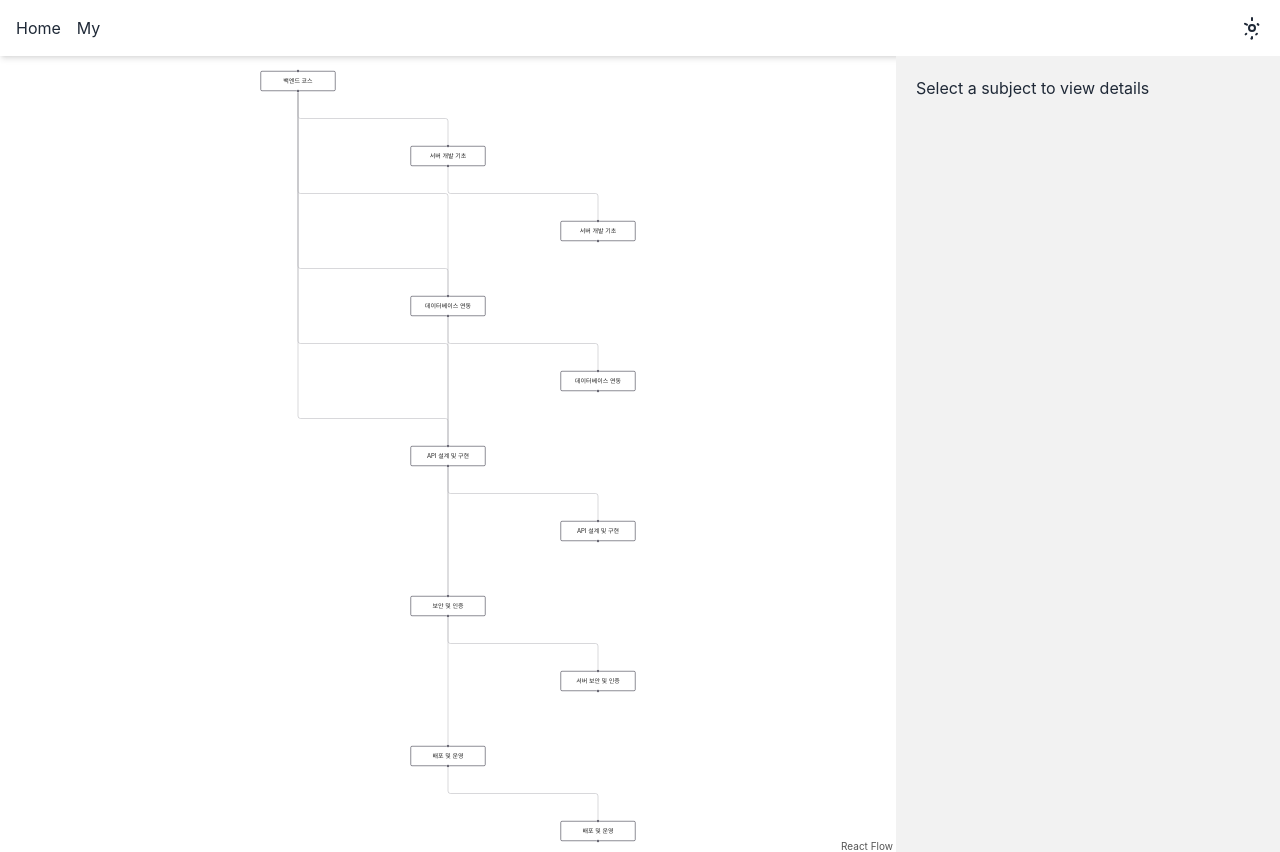
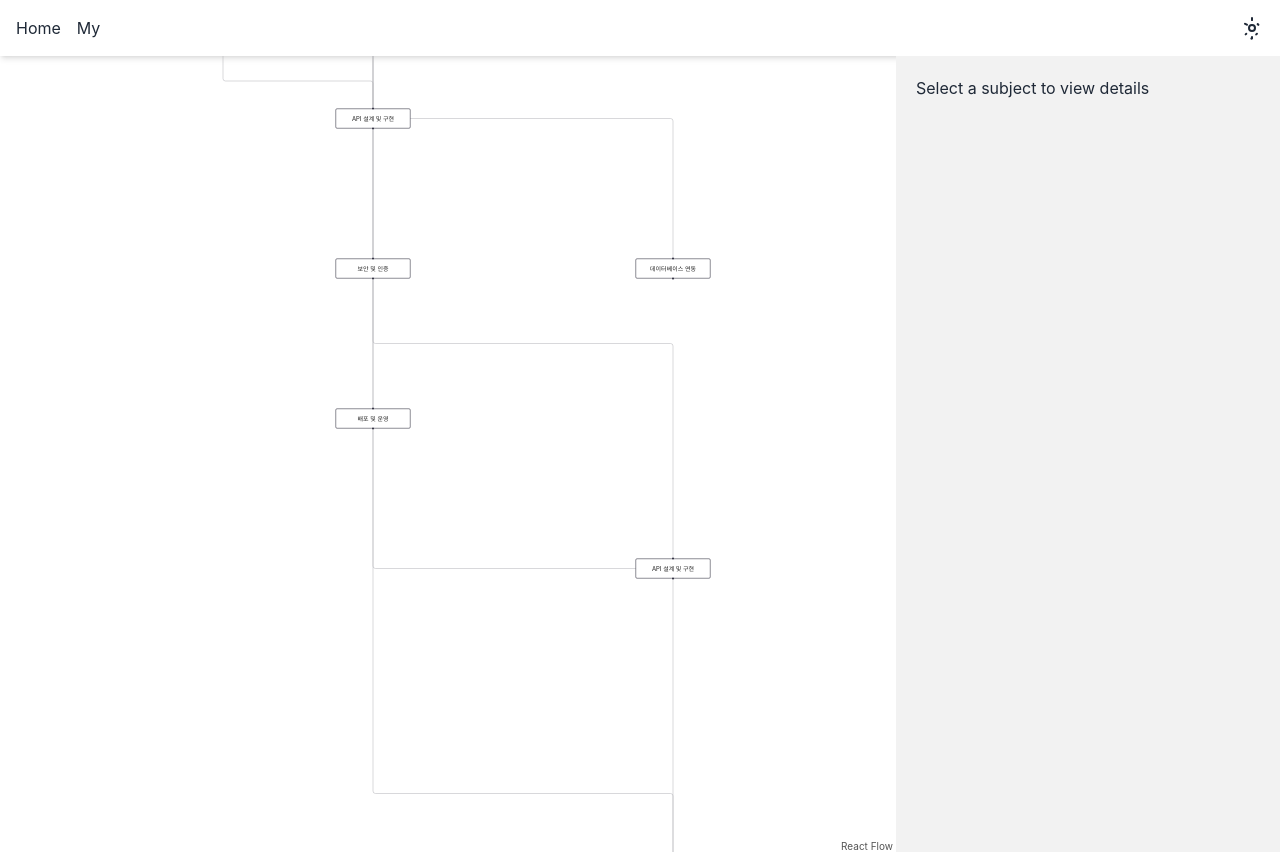
Before and after one commit to DAN-MU-ZI/capstone, a React (Create React App) app in the folder fe/: page /flow/1 in a window 1280 px wide. Shown: the top 852 px of the page. Built offline with nearby package versions, Linux system fonts and the light colour scheme.

Commit message:
노드, 엣지 토글 숨기기 적용

```diff
--- a/fe/src/pages/Flow.tsx
+++ b/fe/src/pages/Flow.tsx
@@ -1,4 +1,4 @@
-import React, { useState, MouseEvent } from 'react';
+import React, { useState, MouseEvent, useCallback, Children } from 'react';
 import ReactFlow, { Node, Edge, useNodesState, useEdgesState } from 'react-flow-renderer';
 import { useNavigate, useParams } from 'react-router-dom';
 import Accordion from '@mui/material/Accordion';
@@ -43,12 +43,18 @@ interface Subject {
     modules: Module[];
 }
 
+interface CustomedNode extends Node {
+    parentNode: string | undefined;
+    childrenIds: string[];
+    section: string;
+}
+
 const createNodesAndEdges = (data: any) => {
-    const nodes: Node[] = [];
+    const nodes: CustomedNode[] = [];
     const edges: Edge[] = [];
     let yOffset = 0;
 
-    const traverse = (parentId: string | null, nodeData: any, level: number, type: string) => {
+    const traverse = (parentId: string | null, parentNode: CustomedNode | null, nodeData: any, level: number, type: string) => {
         let nodeId = '';
         let label = '';
         let childrenKey = '';
@@ -70,13 +76,32 @@ const createNodesAndEdges = (data: any) => {
             return;
         }
 
+
         // 노드 생성
-        nodes.push({
-            id: nodeId,
-            type: 'default',
-            data: { label: label, nodeData: nodeData },
-            position: { x: level * 300, y: yOffset },
-        });
+        let node: CustomedNode;
+        if (parentNode) {
+            node = {
+                id: nodeId,
+                type: 'default',
+                data: { label: label, nodeData: nodeData },
+                position: { x: level * 300, y: yOffset },
+                parentNode: parentNode.id,
+                childrenIds: [],
+                section: type,
+            };
+            parentNode.childrenIds.push(nodeId);
+        } else {
+            node = {
+                id: nodeId,
+                type: 'default',
+                data: { label: label, nodeData: nodeData },
+                position: { x: level * 300, y: yOffset },
+                childrenIds: [],
+                parentNode: undefined,
+                section: type,
+            };
+        }
+        nodes.push(node);
 
         // 엣지 추가
         if (parentId) {
@@ -93,7 +118,7 @@ const createNodesAndEdges = (data: any) => {
         // 자식 항목이 있으면 재귀적으로 탐색 (subject까지만)
         if (childrenKey && nodeData[childrenKey]) {
             nodeData[childrenKey].forEach((child: any) => {
-                traverse(nodeId, child, level + 1, childrenKey);
+                traverse(nodeId, node, child, level + 1, childrenKey);
             });
         }
     };
@@ -103,7 +128,7 @@ const createNodesAndEdges = (data: any) => {
     const topLevelData = data[topLevelKey];
 
     topLevelData.forEach((item: any) => {
-        traverse(null, item, 0, topLevelKey);  // 최상위 항목에 대해 재귀 탐색 시작
+        traverse(null, null, item, 0, topLevelKey);  // 최상위 항목에 대해 재귀 탐색 시작
     });
 
     return { nodes, edges };
@@ -122,12 +147,102 @@ const Flow: React.FC = () => {
     const [selectedSubject, setSelectedSubject] = useState<Subject | null>(null);
     const navigate = useNavigate();
 
+    // 클릭시 하위 노드 숨기거나 다시 보이기
+    const toggleNodeCollapse = useCallback(
+        (node: CustomedNode) => {
+            if (node.section === 'programs') {
+                const filteredEdges: string[] = [];
+
+                nodesState.forEach((n) => {
+                    if (n.parentNode === node.id) {
+                        filteredEdges.push(`edge-${node.id}-${n.id}`);
+                    }
+                });
+
+                const curriculums = node.childrenIds;
+                nodesState.filter((n) => n.parentNode === node.id)
+                    .forEach((n) => {
+                        const customedNode = n as CustomedNode;
+                        customedNode.childrenIds.forEach((childId) => {
+                            filteredEdges.push(`edge-${n.id}-${childId}`);
+                        });
+                    });
+                const subjects = nodesState.filter((n) => n.parentNode && curriculums.includes(n.parentNode)).map((n) => n.id);
+
+                const children = [...curriculums, ...subjects];
+
+                ;
+
+                setNodesState((oldNodes) =>
+                    oldNodes.map((n) => {
+                        if (children.includes(n.id)) {
+                            return { ...n, hidden: !n.hidden };
+                        }
+
+                        return n;
+                    })
+                );
+
+                setEdgesState((oldEdges) =>
+                    oldEdges.map((e) => {
+                        console.log(filteredEdges.includes(e.id));
+                        if (filteredEdges.includes(e.id)) {
+                            console.log('filtered edge', e.id);
+                            return { ...e, hidden: !e.hidden };
+                        }
+
+                        return e;
+                    })
+                );
+            } else if (node.section === 'curriculums') {
+                const filteredEdges: string[] = [];
+
+                nodesState.forEach((n) => {
+                    if (n.parentNode === node.id) {
+                        filteredEdges.push(`edge-${node.id}-${n.id}`);
+                    }
+                });
+
+                const subjects = node.childrenIds;
+                const children = subjects;
+
+                setNodesState((oldNodes) =>
+                    oldNodes.map((n) => {
+                        if (children.includes(n.id)) {
+                            return { ...n, hidden: !n.hidden };
+                        }
+
+                        return n;
+                    })
+                );
+
+                setEdgesState((oldEdges) =>
+                    oldEdges.map((e) => {
+                        console.log(filteredEdges.includes(e.id));
+                        if (filteredEdges.includes(e.id)) {
+                            console.log('filtered edge', e.id);
+                            return { ...e, hidden: !e.hidden };
+                        }
+
+                        return e;
+                    })
+                );
+            }
+        },
+        [nodes, edges, setNodesState, setEdgesState]
+    );
+
     // 노드 클릭 핸들러
     const onNodeClick = (event: MouseEvent, node: Node) => {
-        if (node.data.nodeData) {
+        if (node.data.nodeData.modules) {
             setSelectedSubject(node.data.nodeData as Subject);
         } else {
             setSelectedSubject(null);
+        }
+
+        const customedNode = node as CustomedNode;
+        if (customedNode.section === 'programs' || customedNode.section === 'curriculums') {
+            toggleNodeCollapse(customedNode);
         }
     };
 
```
Also changed, not shown: 1 other file (tests, documents, lock files or other folders).
